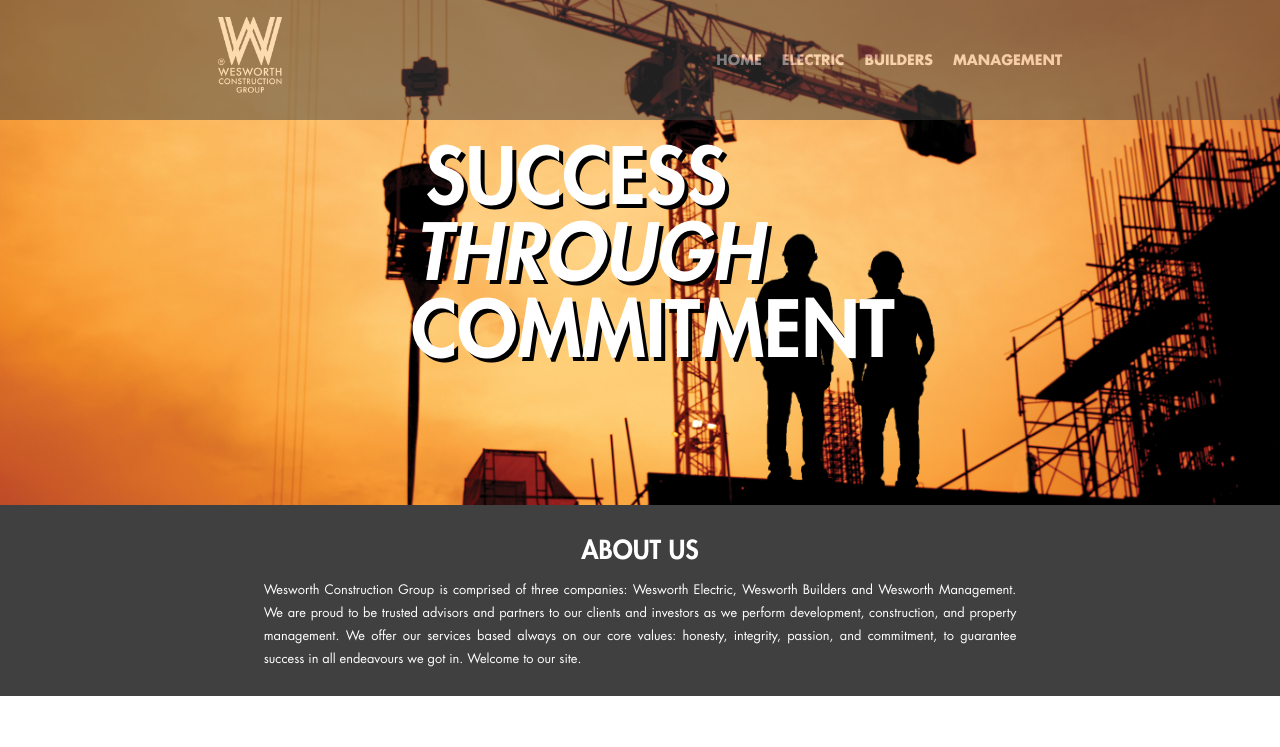
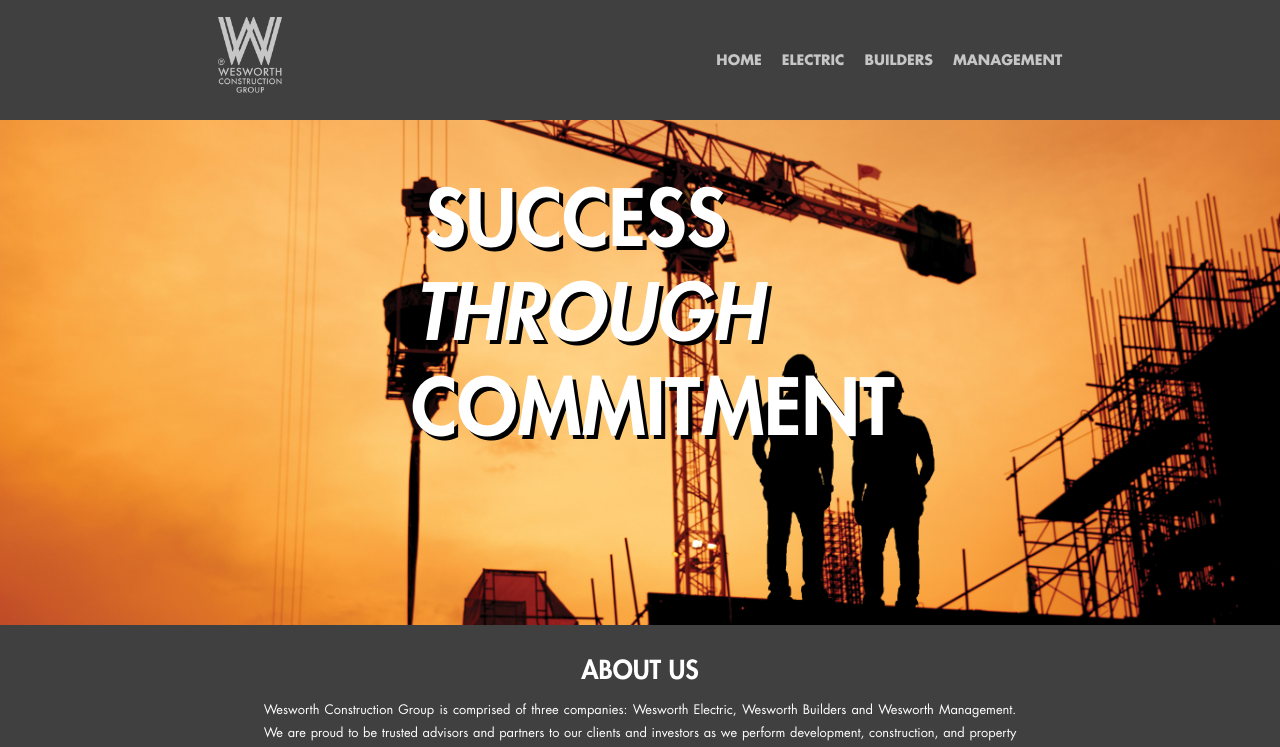
Before and after one commit to HDOSURREGO/wesworth, a React (Create React App) app: page / in a window 1280 px wide. Shown: the top 747 px of the page. Built offline with nearby package versions, Linux system fonts and the light colour scheme.

Commit message:
navbar done

```diff
--- a/src/components/Electric.css
+++ b/src/components/Electric.css
@@ -16,6 +16,7 @@
 	text-align: center;
 	color: white;
 	background: #404041;
+	padding-top: 15vh;
 }
 
 .centralImageElectric label {
--- a/src/components/Home.css
+++ b/src/components/Home.css
@@ -3,6 +3,7 @@
 	text-align: center;
 	color: white;
 	background: #404041;
+	padding-top: 15vh;
 }
 
 .centeredTop {
--- a/src/components/NavBar.css
+++ b/src/components/NavBar.css
@@ -8,7 +8,7 @@
 	width: 100%;
 	overflow: hidden;
 	background: #404041;
-	opacity: 0.5;
+	opacity: 0.7;
 	height: 15vh;
 	z-index: 9999;
 }
```
